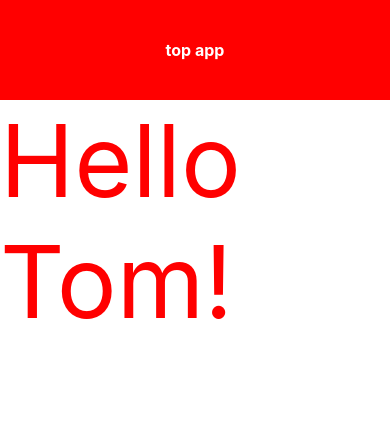
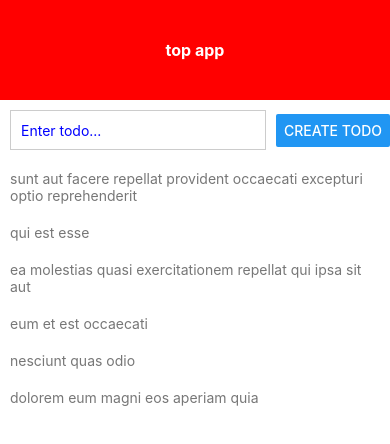
Before and after one commit to tanjuha/react-native-first-app, a React Native app: screen / in a window 390 px wide. Shown: the top 444 px of the page. Built offline with nearby package versions, Linux system fonts and the light colour scheme.

Commit message:
added list todo, scroll

```diff
--- a/App.js
+++ b/App.js
@@ -1,21 +1,68 @@
 import { StatusBar } from "expo-status-bar";
-import React from "react";
-import { StyleSheet, Text, View } from "react-native";
+import React, { useState } from "react";
+import { View } from "react-native";
+import AddTodo from "./src/components/AddTodo";
+import ListTodo from "./src/components/ListTodo";
 import NavBar from "./src/components/NavBar";
 
+const data = [
+  {
+    id:"1",
+    title:
+      "sunt aut facere repellat provident occaecati excepturi optio reprehenderit",
+    body:
+      "quia et suscipit\nsuscipit recusandae consequuntur expedita et cum\nreprehenderit molestiae ut ut quas totam\nnostrum rerum est autem sunt rem eveniet architecto",
+  },
+  {
+    id: "2",
+    title: "qui est esse",
+    body:
+      "est rerum tempore vitae\nsequi sint nihil reprehenderit dolor beatae ea dolores neque\nfugiat blanditiis voluptate porro vel nihil molestiae ut reiciendis\nqui aperiam non debitis possimus qui neque nisi nulla",
+  },
+  {
+    id: "3",
+    title: "ea molestias quasi exercitationem repellat qui ipsa sit aut",
+    body:
+      "et iusto sed quo iure\nvoluptatem occaecati omnis eligendi aut ad\nvoluptatem doloribus vel accusantium quis pariatur\nmolestiae porro eius odio et labore et velit aut",
+  },
+  {
+    id: "4",
+    title: "eum et est occaecati",
+    body:
+      "ullam et saepe reiciendis voluptatem adipisci\nsit amet autem assumenda provident rerum culpa\nquis hic commodi nesciunt rem tenetur doloremque ipsam iure\nquis sunt voluptatem rerum illo velit",
+  },
+  {
+    id: "5",
+    title: "nesciunt quas odio",
+    body:
+      "repudiandae veniam quaerat sunt sed\nalias aut fugiat sit autem sed est\nvoluptatem omnis possimus esse voluptatibus quis\nest aut tenetur dolor neque",
+  },
+  {
+    id: "6",
+    title: "dolorem eum magni eos aperiam quia",
+    body:
+      "ut aspernatur corporis harum nihil quis provident sequi\nmollitia nobis aliquid molestiae\nperspiciatis et ea nemo ab reprehenderit accusantium quas\nvoluptate dolores velit et doloremque molestiae",
+  },
+];
+
 export default function App() {
+  const [todos, setTodos] = useState(data);
+
+  const addTodo = (title) => {
+    const newTodo = {
+      id: Date.now().toString(),
+      title,
+    };
+
+    setTodos((prev) => [...prev, newTodo]);
+  };
+
   return (
     <View>
       <NavBar title={"top app"} />
-      <Text style={styles.text}>Hello Tom!</Text>
+      <AddTodo onSubmit={addTodo} />
+      <ListTodo list={todos} />
       <StatusBar style="auto" />
     </View>
   );
 }
-
-const styles = StyleSheet.create({
-  text: {
-    color: "red",
-    fontSize: 100,
-  },
-});
--- /dev/null
+++ b/src/components/AddTodo.js
@@ -0,0 +1,49 @@
+import React, { useState } from "react";
+import { StyleSheet, View, TextInput, Button, Alert } from "react-native";
+
+export const AddTodo = ({ onSubmit }) => {
+  const [value, setValue] = useState("");
+
+  const pressHandler = () => {
+    if (value.trim()) {
+      onSubmit(value);
+      setValue("");
+    } else {
+      Alert.alert('Todo title cannot be empty')
+    }
+  };
+
+  return (
+    <View style={styles.container}>
+      <TextInput
+        onChangeText={(text) => setValue(text)}
+        value={value}
+        autoCorrect={false}
+        autoCapitalize="none"
+        keyboardType="numeric"
+        style={styles.formControl}
+        placeholder="Enter todo..."
+      />
+      <Button title="Create todo" onPress={pressHandler} />
+    </View>
+  );
+};
+
+const styles = StyleSheet.create({
+  container: {
+    flexDirection: "row",
+    alignItems: "center",
+    justifyContent: "center",
+  },
+  formControl: {
+    flex: 1,
+    borderWidth: 1,
+    borderColor: "#cccccc",
+    margin: 10,
+    height: 40,
+    paddingLeft: 10,
+    color: "blue",
+  },
+});
+
+export default AddTodo;
--- /dev/null
+++ b/src/components/ListTodo.js
@@ -0,0 +1,25 @@
+import React from "react";
+import { View, Text, StyleSheet, FlatList } from "react-native";
+
+export const ListTodo = ({ list }) => {
+  return (
+    <FlatList
+      data={list}
+      keyExtractor={list.id}
+      renderItem={({ item }) => (
+        <Text style={styles.item} key={item.id}>
+          {item.title}
+        </Text>
+      )}
+    />
+  );
+};
+
+const styles = StyleSheet.create({
+  item: {
+    margin: 10,
+    color: "#777",
+  },
+});
+
+export default ListTodo;
```
